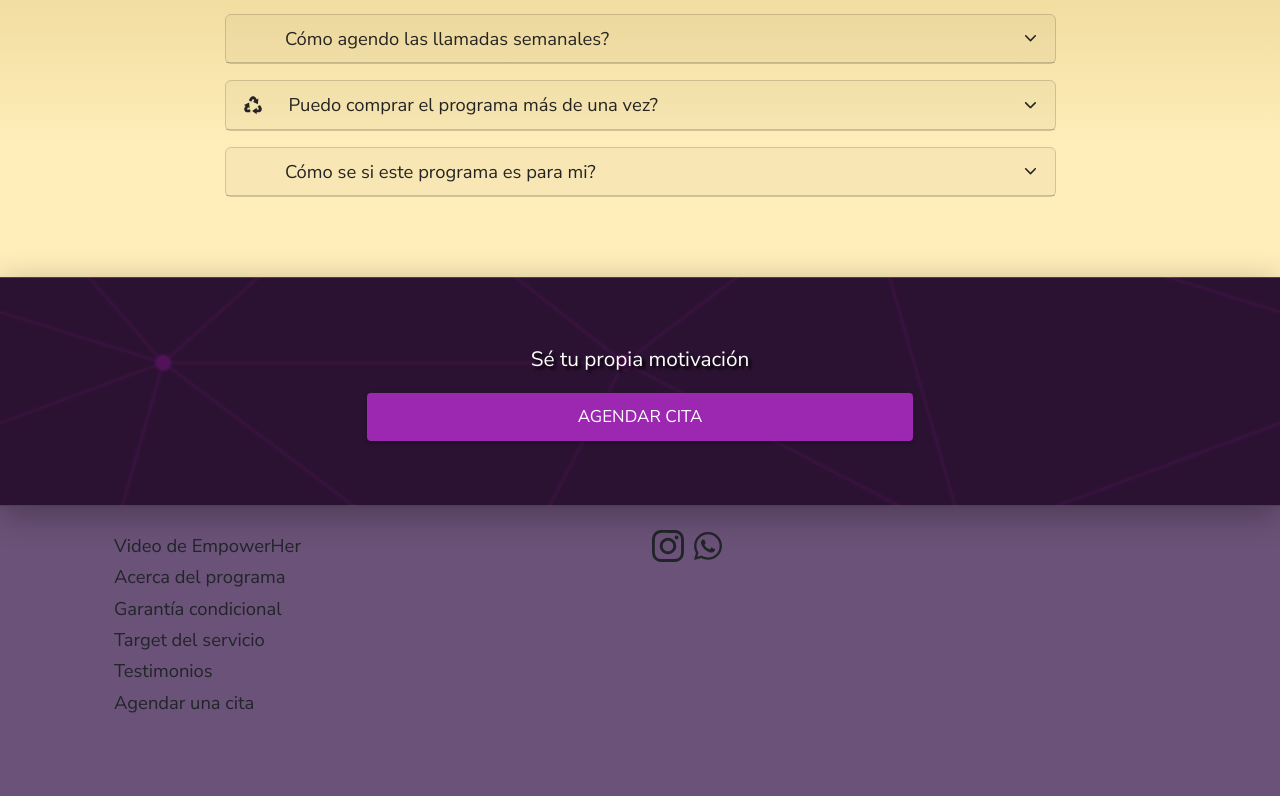
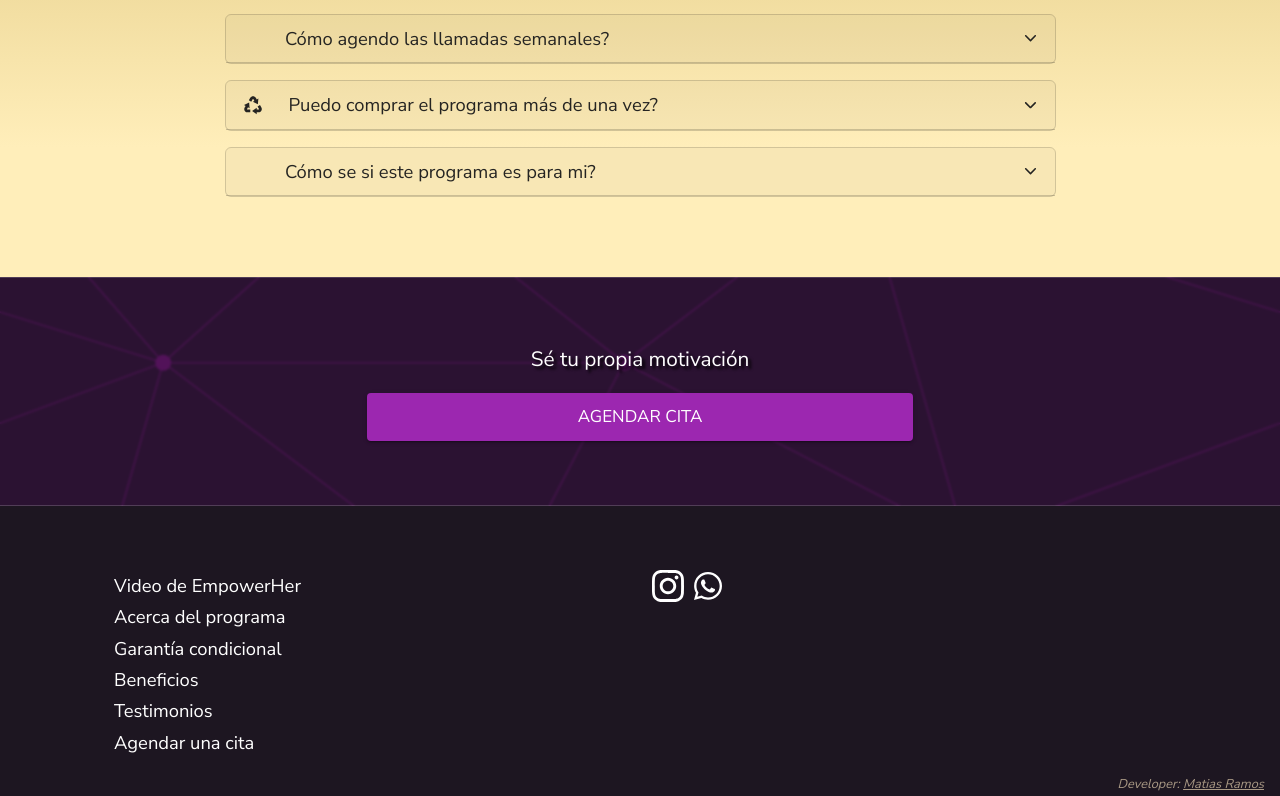
Before and after one commit to Matias-Ramos/ElevateHer, a React (Vite) app: page / in a window 1280 px wide. Shown: the part 4772-5568 px from the top of the page. Before the commit the page ends 5530 px from the top, so only its background shows below. Built offline with nearby package versions, Linux system fonts and the light colour scheme; some icons are missing.

Commit message:
footer and lastCat fully styled

```diff
--- a/src/App/App.jsx
+++ b/src/App/App.jsx
@@ -9,6 +9,7 @@ import Table from '../pages/program/table/Table.jsx'
 import Warranty from "../pages/program/warranty/Warranty.jsx"
 import Benefits from "../pages/benefits/Benefits.jsx"
 import Testimonies from "../pages/testimonies/Testimonies.jsx"
+import Signature from "../pages/signature/Signature.jsx"
 // Mui styling
 import { createTheme, ThemeProvider } from '@mui/material/styles'
 // Navigation
@@ -38,7 +39,9 @@ const App = () => (
           </div>
         </main>
         <Footer />
+        <Signature />
       </ThemeProvider>
+
     </BrowserRouter>
   </>
 )
--- a/src/color_vars.scss
+++ b/src/color_vars.scss
@@ -1,3 +1,4 @@
+$purple-footer:     #1D1621;
 $purple-darkest:    #281e2d;
 $purple-darker:     #43334b;
 $purple-lighter:    #5e4869;
--- a/src/components/CallToAction/lastCat.scss
+++ b/src/components/CallToAction/lastCat.scss
@@ -8,7 +8,6 @@ main #lastCat{
     .ctaSection:last-child{
         // glassmorphism
         background: rgba( 72, 89, 105, 0.2 );
-        box-shadow: 0 8px 32px 0 rgba( 0, 0, 0, 0.3 );
         backdrop-filter: blur( 1px );
         -webkit-backdrop-filter: blur( 1px );
         border: 1px solid rgba( 255, 255, 255, 0.18 );
--- a/src/pages/footer/Footer.jsx
+++ b/src/pages/footer/Footer.jsx
@@ -7,7 +7,7 @@ import SocialNetworks from './SocialNetworks';
 import Links from './Links';
 
 const Footer = () => (
-    <footer className='py-4'>
+    <footer>
         <Container>
             <Row>
                 <Col>
--- a/src/pages/footer/Links.jsx
+++ b/src/pages/footer/Links.jsx
@@ -5,7 +5,7 @@ const sections = [
     { id: 'presentation', label: 'Video de EmpowerHer' },
     { id: 'aboutTheProgram', label: 'Acerca del programa' },
     { id: 'warranty', label: 'Garantía condicional' },
-    { id: 'target', label: 'Target del servicio' },
+    { id: 'benefits', label: 'Beneficios' },
     { id: 'testimonies', label: 'Testimonios' },
     { id: 'CAT', label: 'Agendar una cita' },
 ];
--- a/src/pages/footer/footer.scss
+++ b/src/pages/footer/footer.scss
@@ -1,7 +1,13 @@
-ol li{
-    list-style-type: none;
-    a{
-        color: inherit;
-        text-decoration: none;
+@import '../../color_vars.scss';
+footer{
+    padding-top: 4rem;
+    background-color: $purple-footer;
+    color: white;
+    ol li{
+        list-style-type: none;
+        a{
+            color: inherit;
+            text-decoration: none;
+        }
     }
 }
--- a/src/pages/signature/signature.scss
+++ b/src/pages/signature/signature.scss
@@ -1,5 +1,6 @@
+@import '../../color_vars.scss';
 #signatureSection {
-    background-color: #4b4e58;
+    background-color: $purple-footer;
     color: #a99985;
 
     a {
```
